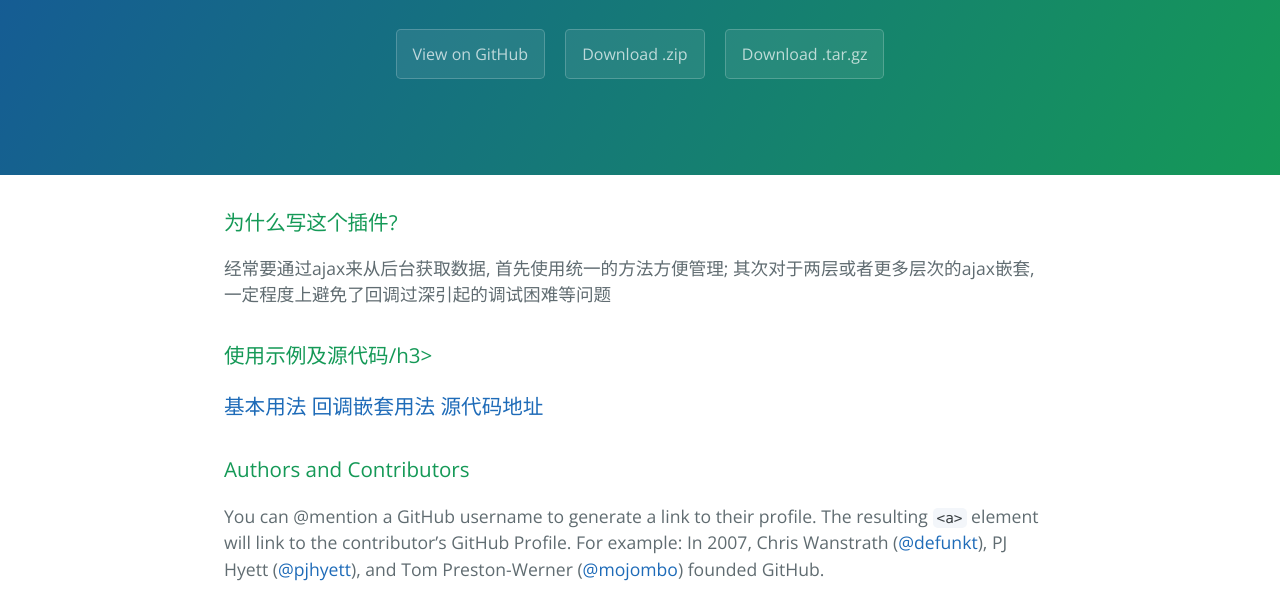
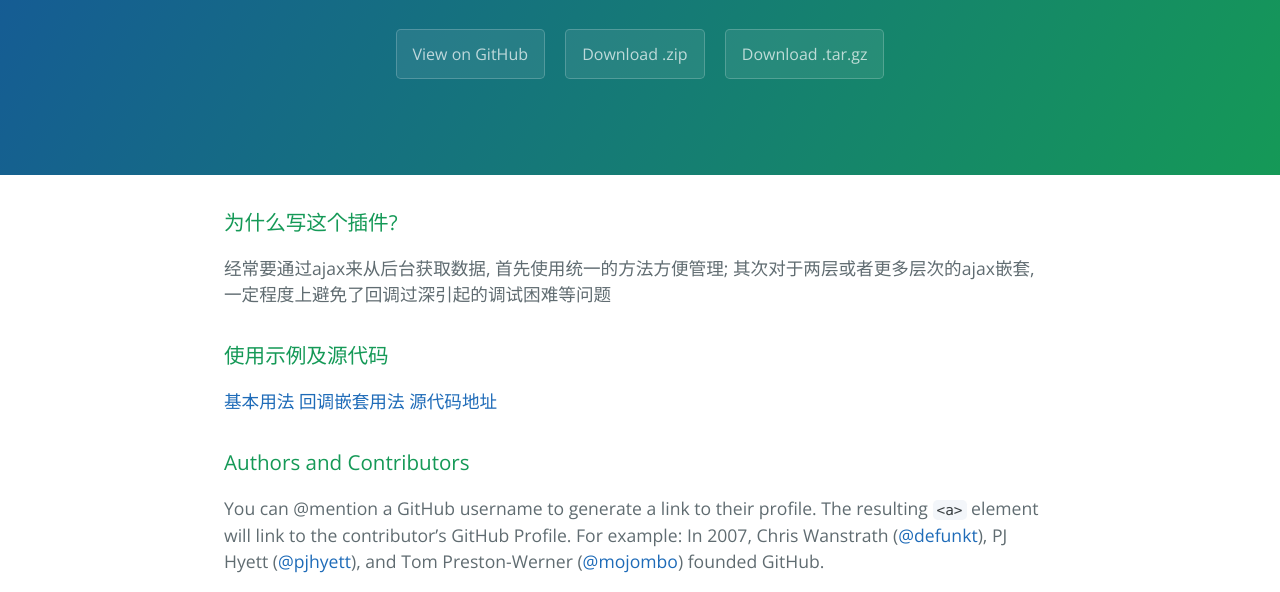
Before and after one commit to GerryLon/jquery.crud, a plain HTML site: page index.html in a window 1280 px wide. Shown: the part 208-800 px from the top of the page. Drawn offline with nearby package versions, Linux system fonts and the light colour scheme.

Commit message:
Update index.html

```diff
--- a/index.html
+++ b/index.html
@@ -24,7 +24,7 @@
 
 <p>经常要通过ajax来从后台获取数据, 首先使用统一的方法方便管理; 其次对于两层或者更多层次的ajax嵌套, 一定程度上避免了回调过深引起的调试困难等问题</p>
 <h3>
-<a id="demo-addr" class="anchor" href="#designer-templates" aria-hidden="true"><span aria-hidden="true" class="octicon octicon-link"></span></a>使用示例及源代码/h3>
+<a id="demo-addr" class="anchor" href="#designer-templates" aria-hidden="true"><span aria-hidden="true" class="octicon octicon-link"></span></a>使用示例及源代码</h3>
 
 <p>
    <a href="https://github.com/butterfly5211314/jquery.crud/blob/gh-pages/jquery.crud.jsTest.html">基本用法</a>
```
